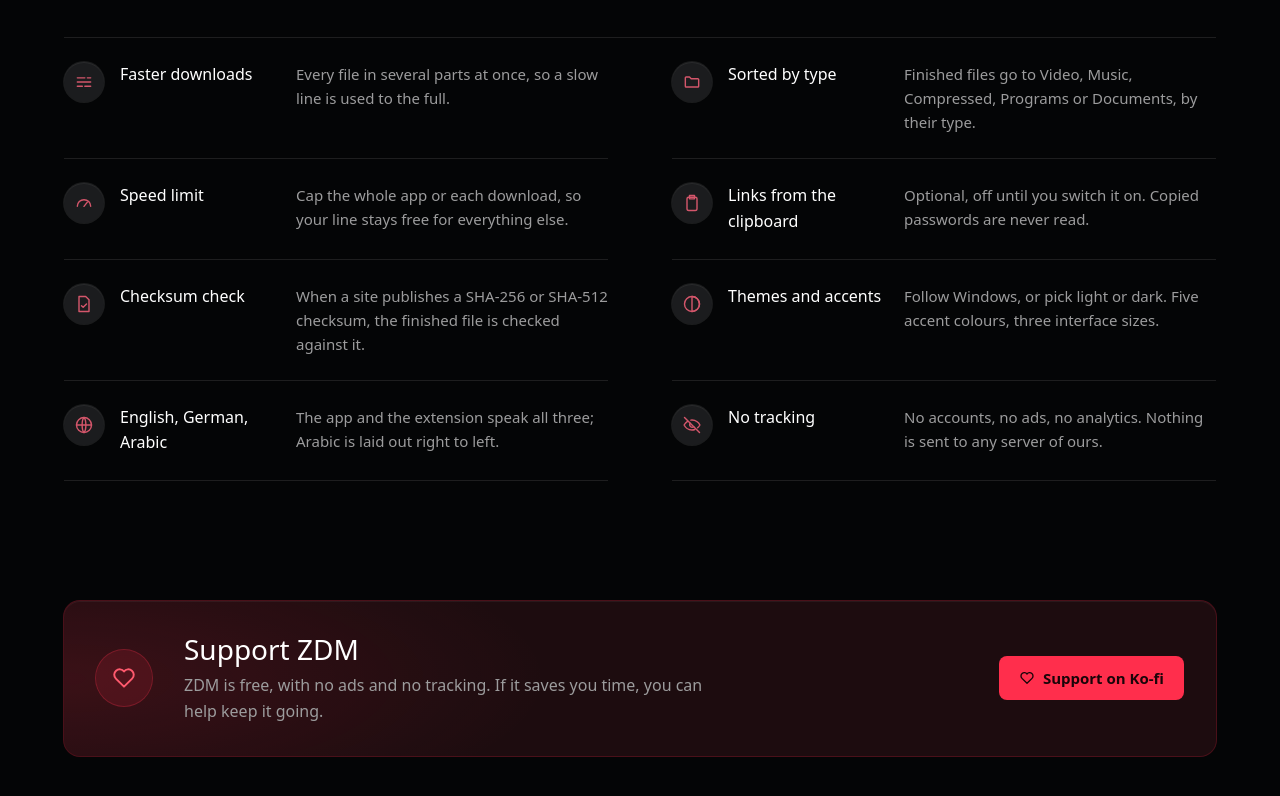
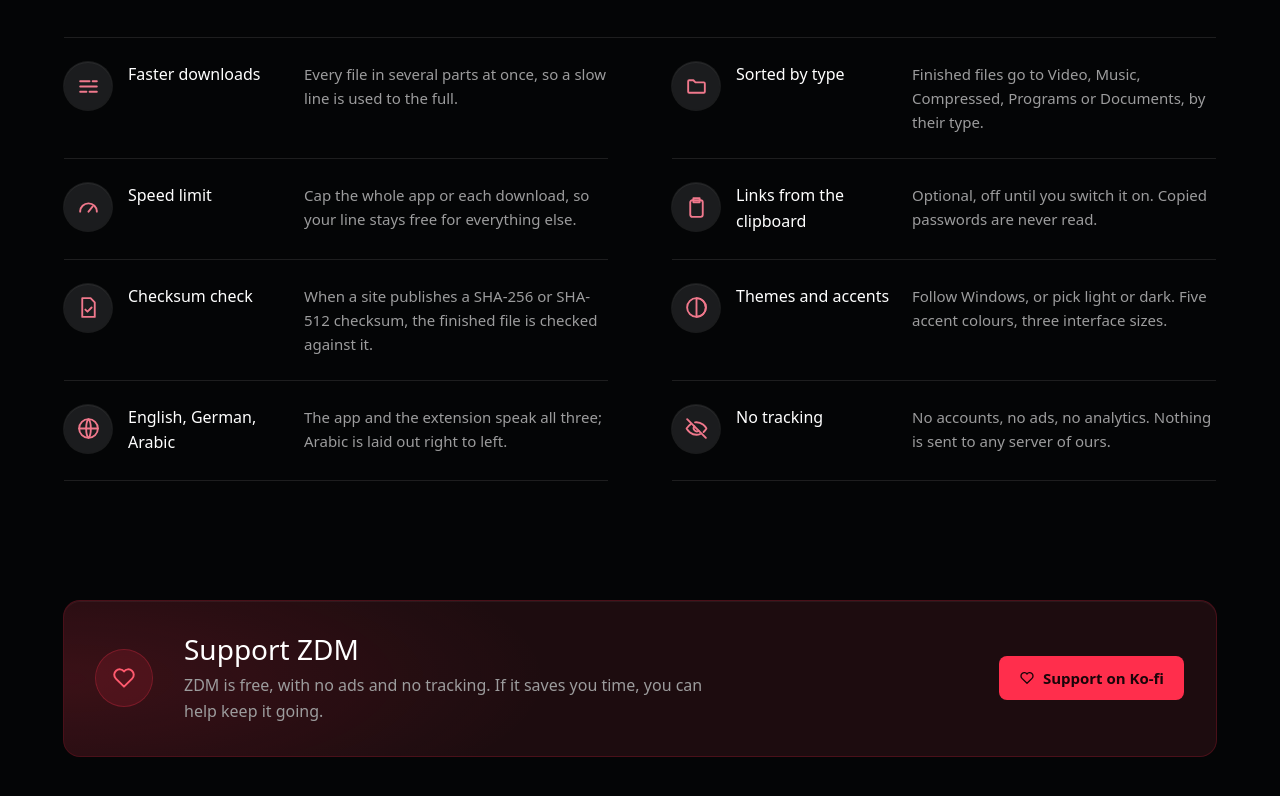
Before and after one commit to MohamadTemsah/zdm-site, a plain HTML site: page index.html in a window 1280 px wide. Shown: the part 4109-4905 px from the top of the page. Drawn offline with Linux system fonts and the light colour scheme.

Commit message:
Feature icons larger (48 px circle, 25 px line) and brighter (muted pink-red)

```diff
--- a/index.html
+++ b/index.html
@@ -120,11 +120,11 @@
   /* ---- the rest: a quiet list, not a wall of cards */
   .rest { display: grid; grid-template-columns: 1fr; margin-top: 40px; border-top: 1px solid var(--line); }
   @media (min-width: 48rem) { .rest { grid-template-columns: 1fr 1fr; column-gap: 64px; } }
-  .rest div { display: grid; grid-template-columns: 40px 10rem 1fr; gap: 16px; align-items: start; padding: 24px 0; border-bottom: 1px solid var(--line); }
-  .rest .ico { width: 40px; height: 40px; border-radius: 50%; display: grid; place-items: center; background: var(--graphite); color: #d4566b;
+  .rest div { display: grid; grid-template-columns: 48px 10rem 1fr; gap: 16px; align-items: start; padding: 24px 0; border-bottom: 1px solid var(--line); }
+  .rest .ico { width: 48px; height: 48px; border-radius: 50%; display: grid; place-items: center; background: var(--graphite); color: #f0788c;
     box-shadow: inset 0 1px 0 rgba(255, 255, 255, .06), 0 0 0 1px rgba(255, 255, 255, .09); }
-  .rest .ico svg { width: 20px; height: 20px; fill: none; stroke: currentColor; stroke-width: 1.7; stroke-linecap: round; stroke-linejoin: round; }
-  @media (max-width: 36rem) { .rest div { grid-template-columns: 40px 1fr; column-gap: 16px; row-gap: 4px; } .rest .ico { grid-row: span 2; } }
+  .rest .ico svg { width: 25px; height: 25px; fill: none; stroke: currentColor; stroke-width: 1.8; stroke-linecap: round; stroke-linejoin: round; }
+  @media (max-width: 36rem) { .rest div { grid-template-columns: 48px 1fr; column-gap: 16px; row-gap: 4px; } .rest .ico { grid-row: span 2; } }
   .rest b { font-weight: 500; color: var(--white); }
   .rest span.d { color: var(--ash); font-size: 15px; }
 
```
